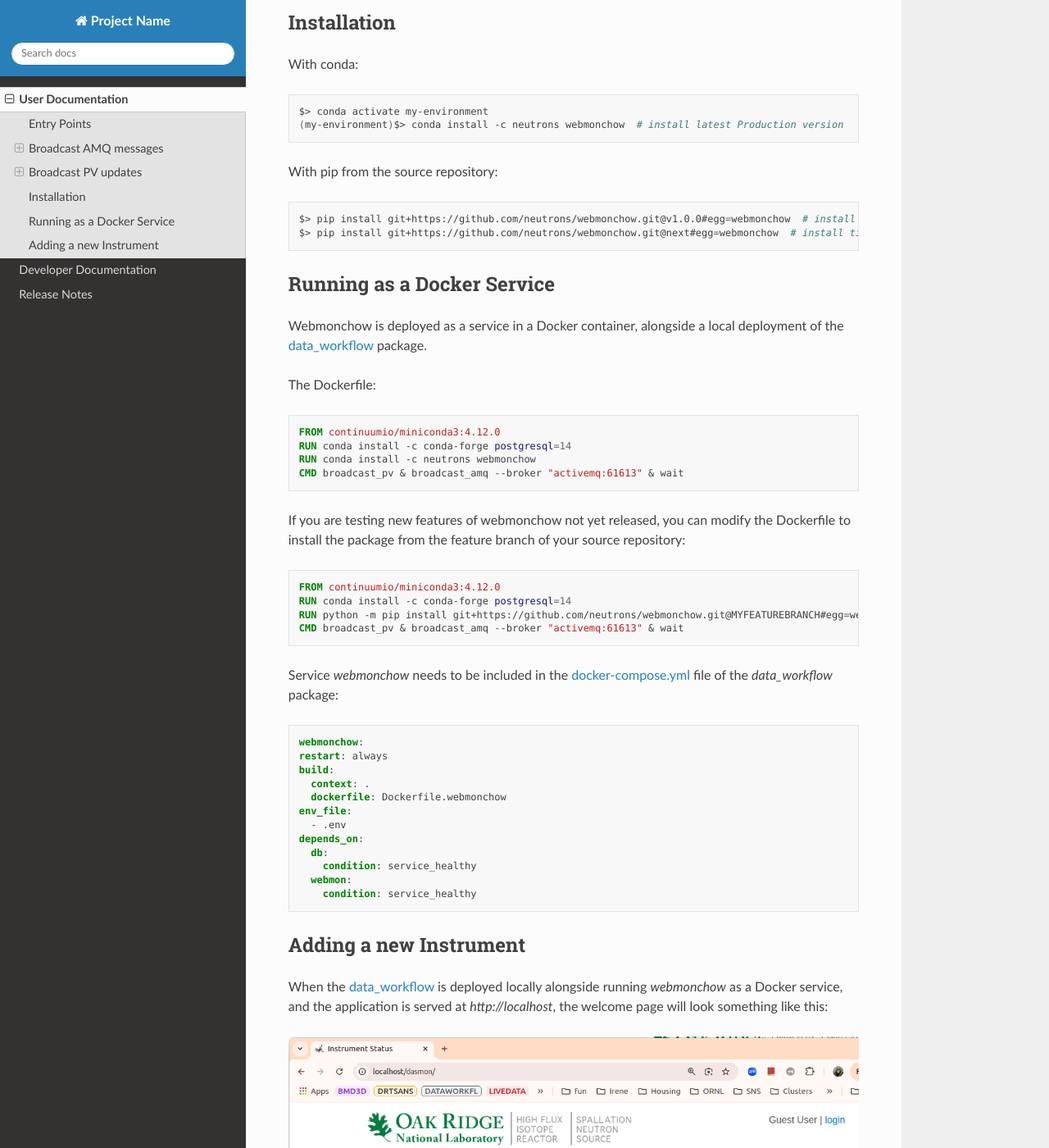
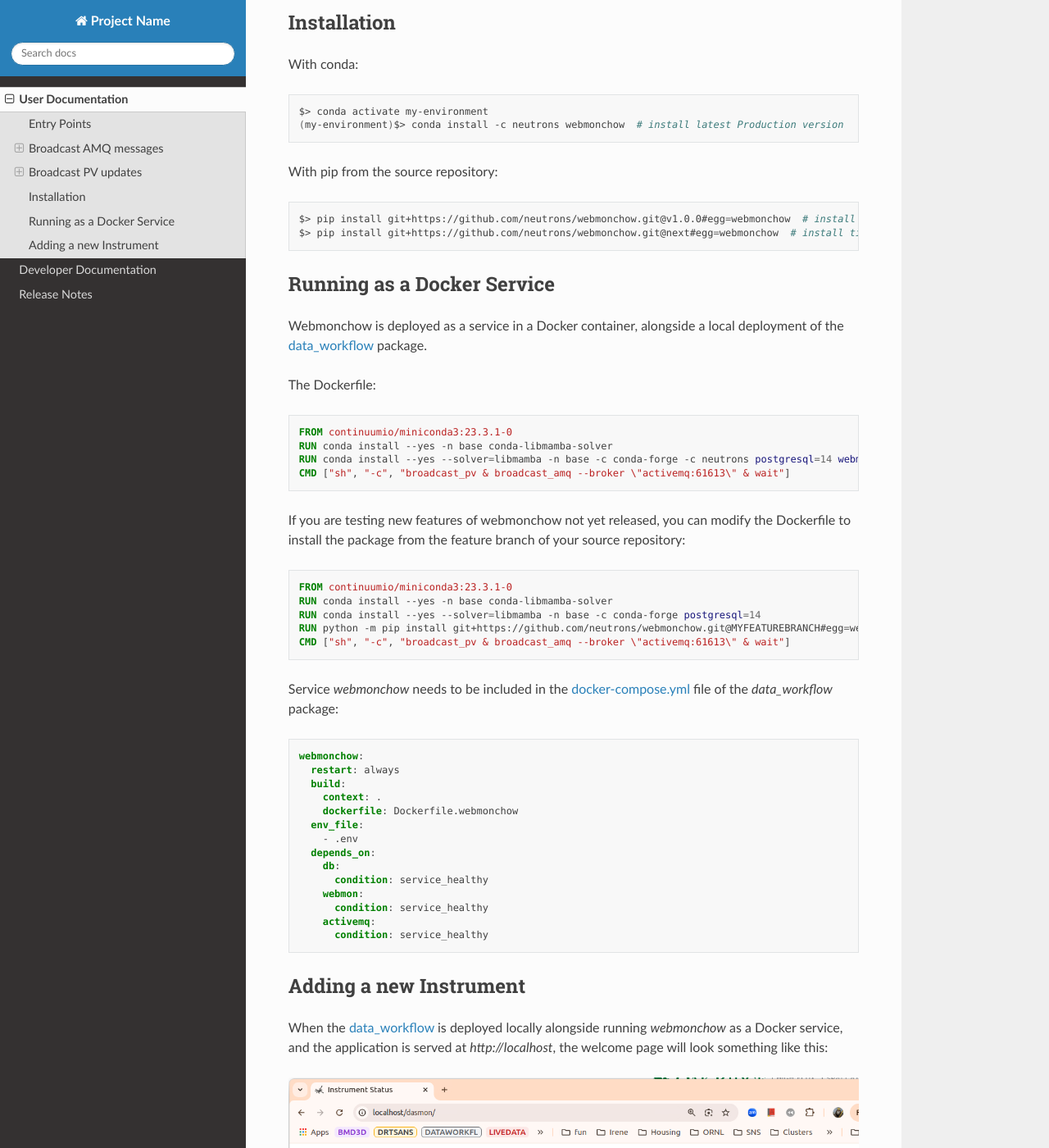
Before and after one commit to neutrons/webmonchow, a Sphinx documentation site: the page built from docs/user/index.rst, in a window 1280 px wide and 1400 px high, scrolled down 3361 px. Shown: the whole window at 82% size. Built offline with Sphinx 7.4.7 and the Read the Docs theme 2.0.0, drawn with Linux system fonts in a browser that asks for light colours; the version number could not be read and is left out.

Commit message:
Update Docker and installation instructions
Modernize Docker base image and use conda-libmamba-solver for faster dependency resolution. Enhance Dockerfile CMD with improved format and ensure inclusion of `activemq` in `docker-compose.yml` dependencies.

Signed-off-by: Jose Borreguero <borreguero@gmail.com>

```diff
--- a/docs/user/index.rst
+++ b/docs/user/index.rst
@@ -177,7 +177,7 @@ With pip from the source repository:
 
 .. code-block:: bash
 
-   $> pip install git+https://github.com/neutrons/webmonchow.git@v1.0.0#egg=webmonchow  # install version 1.0.0
+   $> pip install git+https://github.com/neutrons/webmonchow.git@v1.0.0#egg=webmonchow  # install tag v1.0.0
    $> pip install git+https://github.com/neutrons/webmonchow.git@next#egg=webmonchow  # install tip of development
 
 
@@ -191,20 +191,21 @@ The Dockerfile:
 
 .. code-block:: Dockerfile
 
-   FROM continuumio/miniconda3:4.12.0
-   RUN conda install -c conda-forge postgresql=14
-   RUN conda install -c neutrons webmonchow
-   CMD broadcast_pv & broadcast_amq --broker "activemq:61613" & wait
+   FROM continuumio/miniconda3:23.3.1-0
+   RUN conda install --yes -n base conda-libmamba-solver
+   RUN conda install --yes --solver=libmamba -n base -c conda-forge -c neutrons postgresql=14 webmonchow=1.0.0
+   CMD ["sh", "-c", "broadcast_pv & broadcast_amq --broker \"activemq:61613\" & wait"]
 
 If you are testing new features of webmonchow not yet released,
 you can modify the Dockerfile to install the package from the feature branch of your source repository:
 
 .. code-block:: Dockerfile
 
-   FROM continuumio/miniconda3:4.12.0
-   RUN conda install -c conda-forge postgresql=14
+   FROM continuumio/miniconda3:23.3.1-0
+   RUN conda install --yes -n base conda-libmamba-solver
+   RUN conda install --yes --solver=libmamba -n base -c conda-forge postgresql=14
    RUN python -m pip install git+https://github.com/neutrons/webmonchow.git@MYFEATUREBRANCH#egg=webmonchow
-   CMD broadcast_pv & broadcast_amq --broker "activemq:61613" & wait
+   CMD ["sh", "-c", "broadcast_pv & broadcast_amq --broker \"activemq:61613\" & wait"]
 
 Service `webmonchow` needs to be included in the
 `docker-compose.yml <https://github.com/neutrons/data_workflow/blob/next/docker-compose.yml>`_
@@ -213,17 +214,19 @@ file of the `data_workflow` package:
 .. code-block:: yaml
 
    webmonchow:
-   restart: always
-   build:
-     context: .
-     dockerfile: Dockerfile.webmonchow
-   env_file:
-     - .env
-   depends_on:
-     db:
-       condition: service_healthy
-     webmon:
-       condition: service_healthy
+     restart: always
+     build:
+       context: .
+       dockerfile: Dockerfile.webmonchow
+     env_file:
+       - .env
+     depends_on:
+       db:
+         condition: service_healthy
+       webmon:
+         condition: service_healthy
+       activemq:
+         condition: service_healthy
 
 Adding a new Instrument
 -----------------------
```
